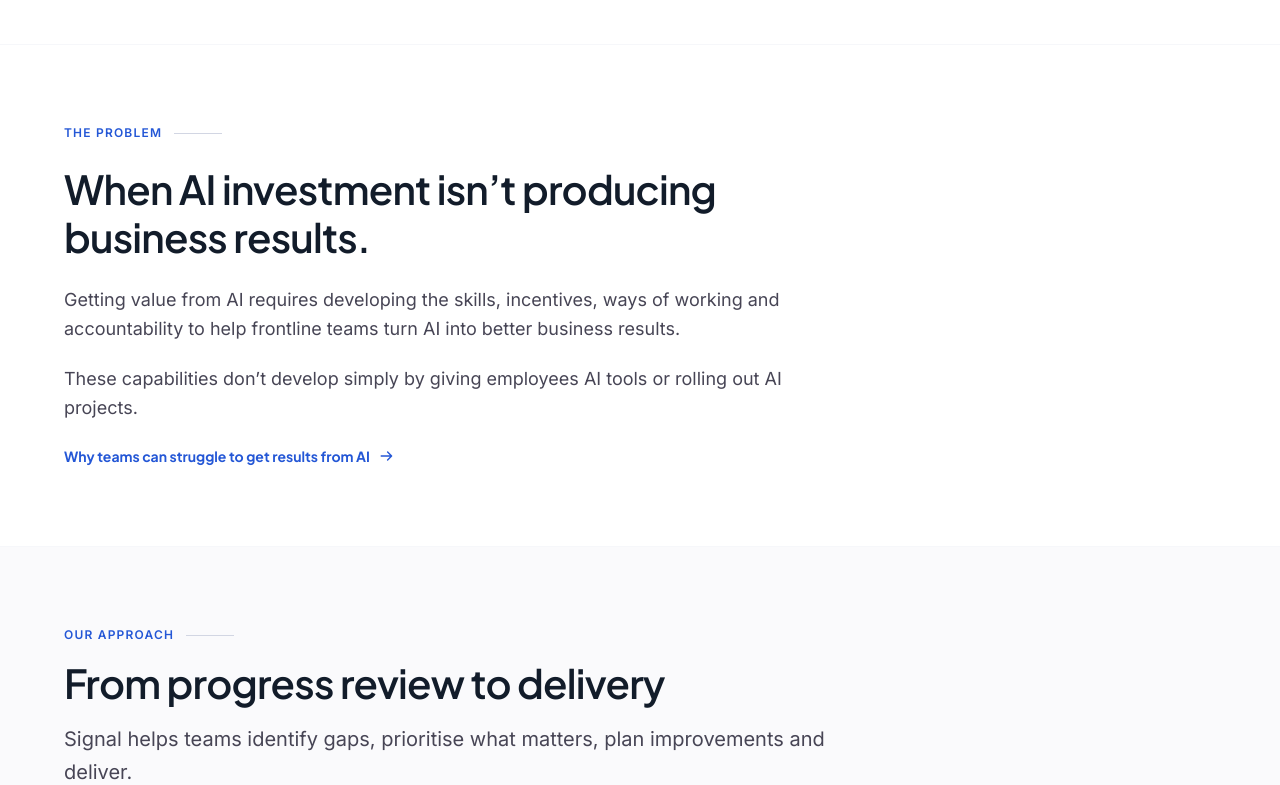
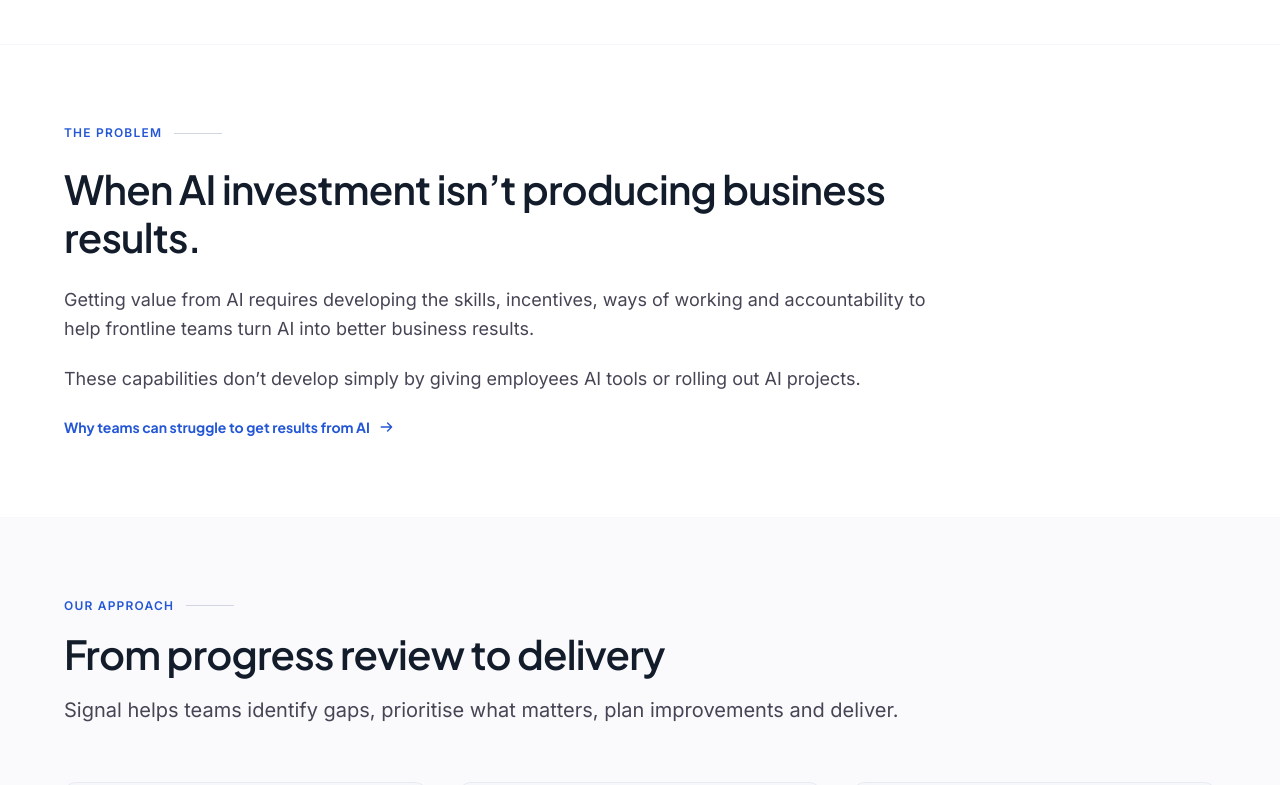
Before and after one commit to signalaibpi/signal-website, a Next.js app: page / in a window 1280 px wide. Shown: the part 580-1365 px from the top of the page. Built offline with nearby package versions, Linux system fonts and the light colour scheme.

Commit message:
Widen homepage introductory text

```diff
--- a/components/home/OurApproach.tsx
+++ b/components/home/OurApproach.tsx
@@ -27,7 +27,7 @@
   return (
     <section id="our-approach" className="w-full bg-surface py-16 sm:py-20 border-b border-outline-variant/20 scroll-mt-20">
       <div className="max-w-[1280px] mx-auto px-5 md:px-10 lg:px-16 flex flex-col gap-14">
-        <div className="max-w-3xl flex flex-col gap-4">
+        <div className="flex flex-col gap-4">
           <SectionEyebrow>Our approach</SectionEyebrow>
           <h2 className="font-display text-[28px] leading-[36px] sm:text-[40px] sm:leading-[48px] tracking-[-0.02em] text-on-surface font-semibold">
             From progress review to delivery
--- a/components/home/Problem.tsx
+++ b/components/home/Problem.tsx
@@ -5,7 +5,7 @@
   return (
     <section className="w-full bg-surface-container-lowest py-16 sm:py-20 border-b border-outline-variant/20">
       <div className="max-w-[1280px] mx-auto px-5 md:px-10 lg:px-16">
-        <div className="max-w-3xl flex flex-col gap-6">
+        <div className="max-w-4xl flex flex-col gap-6">
           <SectionEyebrow>The problem</SectionEyebrow>
           <h2 className="font-display text-[28px] leading-[36px] sm:text-[40px] sm:leading-[48px] tracking-[-0.02em] text-on-surface font-semibold">
             When AI investment isn’t producing business results.
```
Also changed, not shown: 1 other file (tests, documents, lock files or other folders).
